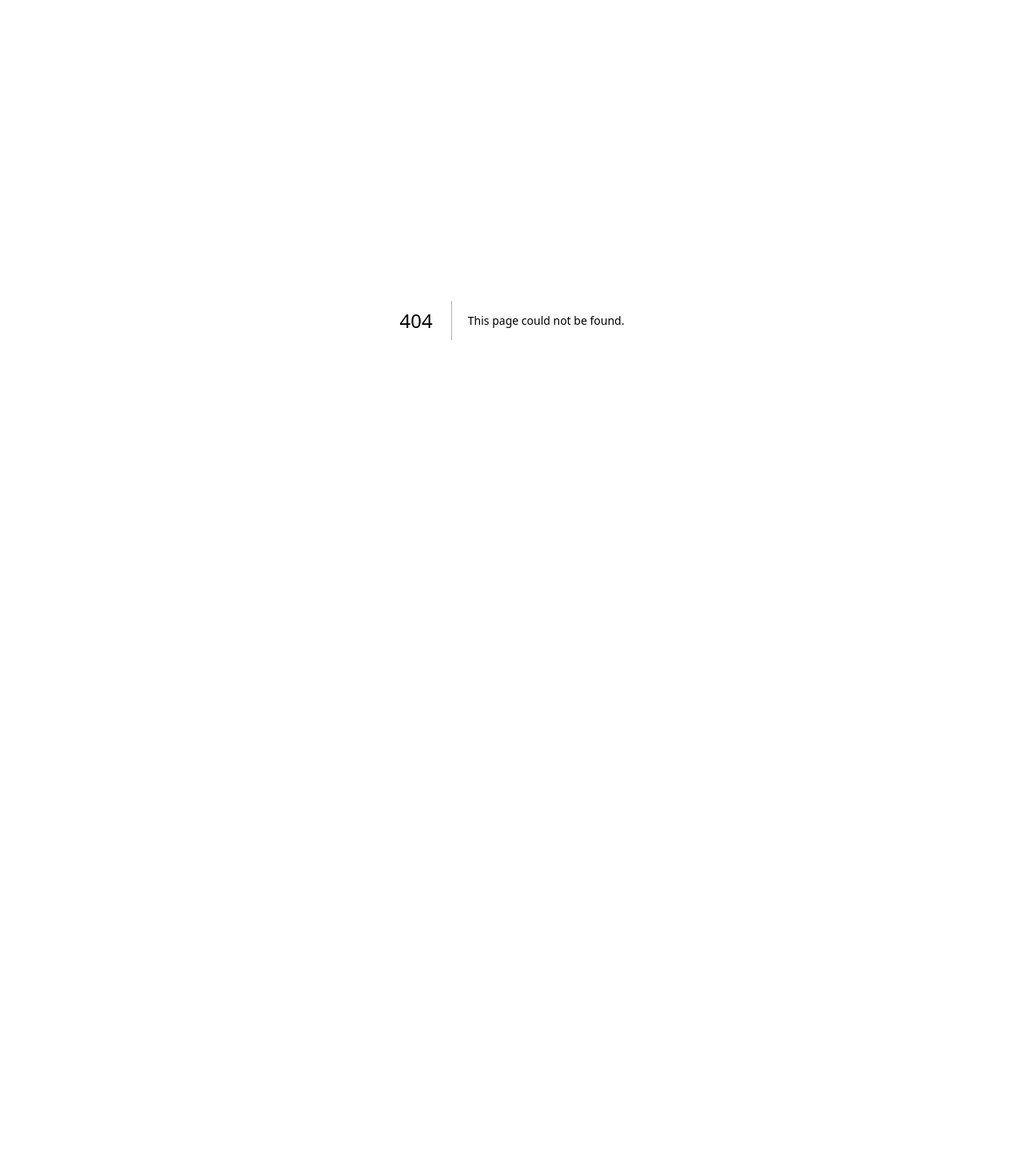
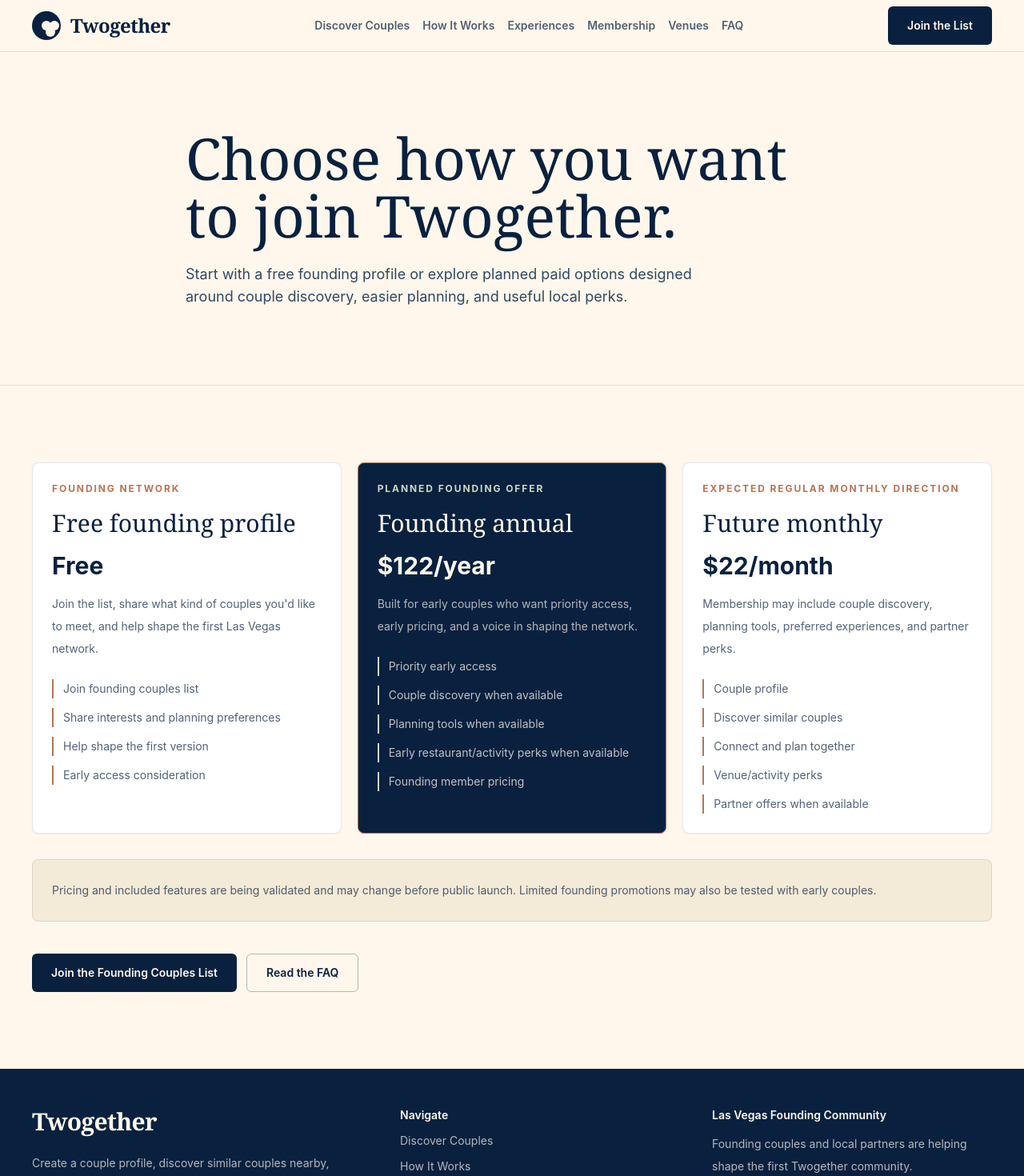
Before and after one commit to harroitsrichard/twogether, a Next.js app: page /membership in a window 1280 px wide. Before the commit this address had no page. Shown: the top 1470 px of the page at 80% size. Before the commit the page ends 800 px from the top, so only its background shows below. Built offline with nearby package versions, Linux system fonts and the light colour scheme.

Commit message:
Shorten homepage and add focused pages

```diff
--- /dev/null
+++ b/app/faq/page.tsx
@@ -0,0 +1,51 @@
+import type { Metadata } from "next";
+import Link from "next/link";
+import { FAQ } from "@/components/FAQ";
+import { SiteFooter } from "@/components/SiteFooter";
+import { SiteHeader } from "@/components/SiteHeader";
+
+export const metadata: Metadata = {
+  title: "Frequently Asked Questions | Twogether",
+  description:
+    "Answers about Twogether's founding community, couple profiles, product status, planning, membership, and local venue partnerships.",
+};
+
+export default function FAQPage() {
+  return (
+    <>
+      <SiteHeader />
+      <main id="top" className="bg-cream text-navy">
+        <section className="border-b border-navy/10 py-16 sm:py-20 lg:py-24">
+          <div className="container-page max-w-4xl">
+            <h1 className="display-heading">Questions, answered clearly.</h1>
+            <p className="body-large mt-6 max-w-2xl">
+              Learn who Twogether is for, what is being built, how couples stay in control, and
+              what founding membership currently means.
+            </p>
+          </div>
+        </section>
+
+        <section className="py-16 sm:py-20 lg:py-24">
+          <div className="container-page">
+            <FAQ />
+          </div>
+        </section>
+
+        <section className="bg-navy py-14 text-cream sm:py-16">
+          <div className="container-page flex flex-col gap-6 lg:flex-row lg:items-center lg:justify-between">
+            <div>
+              <h2 className="font-serif text-3xl leading-tight text-cream sm:text-4xl">Help shape what comes next.</h2>
+              <p className="mt-3 max-w-2xl text-base leading-7 text-cream/70">
+                Founding couples are helping define the profiles, planning tools, and community standards that matter most.
+              </p>
+            </div>
+            <Link href="/join" className="inline-flex min-h-12 items-center justify-center rounded-md bg-clay px-6 py-3 text-sm font-semibold text-cream transition hover:bg-clay-dark lg:shrink-0">
+              Join the Founding Couples List
+            </Link>
+          </div>
+        </section>
+      </main>
+      <SiteFooter />
+    </>
+  );
+}
--- /dev/null
+++ b/app/membership/page.tsx
@@ -0,0 +1,81 @@
+import type { Metadata } from "next";
+import Link from "next/link";
+import { SiteFooter } from "@/components/SiteFooter";
+import { SiteHeader } from "@/components/SiteHeader";
+import { memberships } from "@/lib/homepageProductContent";
+
+export const metadata: Metadata = {
+  title: "Membership | Twogether",
+  description:
+    "Explore Twogether's free founding profile and planned membership options for couple discovery, planning tools, local experiences, and partner perks.",
+};
+
+export default function MembershipPage() {
+  return (
+    <>
+      <SiteHeader />
+      <main id="top" className="bg-cream text-navy">
+        <section className="border-b border-navy/10 py-16 sm:py-20 lg:py-24">
+          <div className="container-page max-w-4xl">
+            <h1 className="display-heading">Choose how you want to join Twogether.</h1>
+            <p className="body-large mt-6 max-w-2xl">
+              Start with a free founding profile or explore planned paid options designed around
+              couple discovery, easier planning, and useful local perks.
+            </p>
+          </div>
+        </section>
+
+        <section className="py-16 sm:py-20 lg:py-24">
+          <div className="container-page">
+            <div className="grid gap-5 lg:grid-cols-3">
+              {memberships.map((membership) => (
+                <article
+                  key={membership.title}
+                  className={`rounded-lg border p-6 shadow-sm ${
+                    membership.featured ? "border-clay bg-navy text-cream" : "border-navy/10 bg-white text-navy"
+                  }`}
+                >
+                  <p className={`text-xs font-bold uppercase tracking-[0.16em] ${membership.featured ? "text-sage-light" : "text-clay"}`}>
+                    {membership.note}
+                  </p>
+                  <h2 className="mt-4 font-serif text-3xl leading-tight">{membership.title}</h2>
+                  <p className="mt-4 text-3xl font-bold">{membership.price}</p>
+                  <p className={`mt-4 text-sm leading-7 ${membership.featured ? "text-cream/70" : "text-navy/70"}`}>
+                    {membership.copy}
+                  </p>
+                  <div className="mt-6 grid gap-3">
+                    {membership.features.map((feature) => (
+                      <p
+                        key={feature}
+                        className={`border-l-2 pl-3 text-sm leading-6 ${
+                          membership.featured ? "border-sage-light text-cream/75" : "border-clay text-navy/70"
+                        }`}
+                      >
+                        {feature}
+                      </p>
+                    ))}
+                  </div>
+                </article>
+              ))}
+            </div>
+
+            <div className="mt-8 rounded-lg border border-navy/10 bg-sand p-6 text-sm leading-7 text-navy/70">
+              Pricing and included features are being validated and may change before public launch.
+              Limited founding promotions may also be tested with early couples.
+            </div>
+
+            <div className="mt-10 flex flex-col gap-3 sm:flex-row">
+              <Link href="/join" className="button-primary">
+                Join the Founding Couples List
+              </Link>
+              <Link href="/faq" className="button-secondary">
+                Read the FAQ
+              </Link>
+            </div>
+          </div>
+        </section>
+      </main>
+      <SiteFooter />
+    </>
+  );
+}
--- a/app/page.tsx
+++ b/app/page.tsx
@@ -1,62 +1,121 @@
 import Image from "next/image";
 import Link from "next/link";
-import { ArrowIcon } from "@/components/MarketingVisuals";
-import { CouplesWaitlistForm } from "@/components/CouplesWaitlistForm";
-import { FAQ } from "@/components/FAQ";
-import {
-  CoupleDiscoverySection,
-  GapSection,
-  MembershipSection,
-  PlanCategoriesSection,
-  PlanningFlowSection,
-  ProductPreviewSection,
-  TrustSafetySection,
-  VenuePartnershipSection,
-} from "@/components/HomeProductSections";
+import { ArrowIcon, PlanImage, ProfileImage } from "@/components/MarketingVisuals";
 import { SiteFooter } from "@/components/SiteFooter";
 import { SiteHeader } from "@/components/SiteHeader";
-import { VenuePartnerForm } from "@/components/VenuePartnerForm";
 import { heroImage } from "@/lib/marketingContent";
 
-const productLoop = ["Profile", "Discover", "Connect", "Pick a spot", "Make it happen"];
+const steps = [
+  {
+    number: "01",
+    title: "Discover couples",
+    copy: "Find like-minded couples nearby through shared interests and everyday life.",
+    icon: "discover",
+  },
+  {
+    number: "02",
+    title: "Connect naturally",
+    copy: "Start a conversation with useful context already built in.",
+    icon: "connect",
+  },
+  {
+    number: "03",
+    title: "Make a plan",
+    copy: "Choose a place, activity, and time that work for both couples.",
+    icon: "plan",
+  },
+  {
+    number: "04",
+    title: "Build your circle",
+    copy: "Turn a good first hangout into meaningful friendship and community.",
+    icon: "community",
+  },
+];
 
-function HeroProductLoop() {
+const pathways = [
+  {
+    title: "Meet couples like you",
+    copy: "See how shared profiles help couples find people with similar interests, lifestyles, and social pace.",
+    href: "/couples",
+    linkLabel: "Discover Couples",
+    image: "profiles",
+  },
+  {
+    title: "Turn conversation into plans",
+    copy: "Follow the Twogether flow from a first hello to a confirmed place and time.",
+    href: "/how-it-works",
+    linkLabel: "How It Works",
+    image: "plan",
+    position: "34% 52%",
+  },
+  {
+    title: "Find local places to go",
+    copy: "Explore restaurants, activities, local favorites, and future partner perks.",
+    href: "/experiences",
+    linkLabel: "Experiences",
+    image: "plan",
+    position: "58% 45%",
+  },
+  {
+    title: "See membership options",
+    copy: "Learn what is included in the free founding profile and planned paid membership options.",
+    href: "/membership",
+    linkLabel: "Membership",
+    image: "plan",
+    position: "82% 48%",
+  },
+];
+
+function StepIcon({ name }: { name: string }) {
+  const common = {
+    fill: "none",
+    stroke: "currentColor",
+    strokeLinecap: "round" as const,
+    strokeLinejoin: "round" as const,
+    strokeWidth: 1.7,
+  };
+
   return (
-    <div className="mt-8 flex flex-wrap items-center gap-2 text-xs font-bold text-cream/75 sm:text-sm">
-      {productLoop.map((step, index) => (
-        <div key={step} className="flex items-center gap-2">
-          <span className="rounded-full border border-cream/20 bg-cream/10 px-3 py-2">{step}</span>
-          {index < productLoop.length - 1 ? (
-            <span className="text-clay" aria-hidden="true">
-              <ArrowIcon />
-            </span>
-          ) : null}
-        </div>
-      ))}
-    </div>
+    <span className="grid h-14 w-14 place-items-center rounded-full bg-sand text-sage" aria-hidden="true">
+      <svg viewBox="0 0 24 24" className="h-7 w-7">
+        {name === "discover" ? (
+          <>
+            <circle cx="10.5" cy="10.5" r="5.5" {...common} />
+            <path d="m15 15 4 4" {...common} />
+          </>
+        ) : null}
+        {name === "connect" ? (
+          <>
+            <path d="M5 6.5h14v9H9l-4 3v-12Z" {...common} />
+            <path d="M9 10h6M9 13h4" {...common} />
+          </>
+        ) : null}
+        {name === "plan" ? (
+          <>
+            <rect x="4" y="5.5" width="16" height="14" rx="2" {...common} />
+            <path d="M8 3.5v4M16 3.5v4M4 9.5h16M8 13h3M8 16h6" {...common} />
+          </>
+        ) : null}
+        {name === "community" ? (
+          <>
+            <circle cx="8" cy="9" r="2.5" {...common} />
+            <circle cx="16" cy="9" r="2.5" {...common} />
+            <path d="M3.5 19c.3-3.1 2-5 4.5-5s4.2 1.9 4.5 5M11.5 19c.3-3.1 2-5 4.5-5s4.2 1.9 4.5 5" {...common} />
+          </>
+        ) : null}
+      </svg>
+    </span>
   );
 }
 
-function HeroVisual() {
+function PathwayImage({ image, position, title }: { image: string; position?: string; title: string }) {
+  if (image === "profiles") {
+    return <ProfileImage position="0% 0%" className="aspect-[16/10] w-full" alt={`${title} preview`} />;
+  }
+
   return (
-    <div className="relative">
-      <div className="absolute -inset-6 rounded-[2.5rem] bg-clay/10 blur-2xl" />
-      <div className="relative overflow-hidden rounded-[2rem] border border-cream/10 bg-cream/10 shadow-soft">
-        <div className="relative min-h-[360px] sm:min-h-[520px]">
-          <Image
-            src={heroImage}
-            alt="Several couples laughing together during a lively local hangout"
-            fill
-            priority
-            sizes="(min-width: 1024px) 58vw, 100vw"
-            className="object-cover"
-          />
-        </div>
-        <div className="absolute inset-x-4 bottom-4 rounded-xl border border-cream/20 bg-navy/80 p-4 backdrop-blur">
-          <p className="text-xs font-bold uppercase tracking-[0.16em] text-sage-light">A Twogether plan</p>
-          <p className="mt-2 text-sm font-bold text-cream">Two couples. A place everyone likes. A time everyone confirmed.</p>
-        </div>
-      </div>
+    <div className="aspect-[16/10] overflow-hidden">
+      <PlanImage position={position ?? "50% 50%"} title={title} />
     </div>
   );
 }
@@ -64,84 +123,109 @@
 export default function Home() {
   return (
     <>
-      <SiteHeader variant="dark" />
+      <SiteHeader />
       <main id="top" className="bg-cream text-navy">
-        <section className="overflow-hidden bg-navy text-cream">
-          <div className="container-page grid min-h-[calc(100svh-4rem)] items-center gap-12 py-12 lg:grid-cols-[0.82fr_1.18fr] lg:py-16">
-            <div className="max-w-2xl">
-              <h1 className="display-heading text-cream">Find your couple crew.</h1>
-              <p className="mt-6 max-w-xl text-base leading-8 text-cream/80 sm:text-lg">
-                Twogether helps couples create a shared profile, discover similar couples nearby,
-                connect naturally, and make real plans at local restaurants, activities, and venues.
+        <section className="border-b border-navy/10">
+          <div className="container-page grid items-center gap-10 py-12 lg:min-h-[680px] lg:grid-cols-[0.75fr_1.25fr] lg:gap-12 lg:py-14">
+            <div className="max-w-xl">
+              <h1 className="display-heading">Find your couple crew.</h1>
+              <p className="mt-6 max-w-lg text-lg leading-8 text-navy/70">
+                Meet like-minded couples, make real plans, and build friendships around the things
+                you already love to do.
               </p>
               <div className="mt-8 flex flex-col gap-3 sm:flex-row">
-                <Link
-                  href="#founding-couples"
-                  className="inline-flex min-h-12 items-center justify-center rounded-md bg-clay px-6 py-3 text-sm font-semibold text-cream transition hover:bg-clay-dark focus:outline-none focus:ring-2 focus:ring-clay focus:ring-offset-2 focus:ring-offset-navy sm:whitespace-nowrap"
-                >
+                <Link href="/join" className="button-primary">
                   Join the Founding Couples List
                 </Link>
-                <Link
-                  href="#how-it-works"
-                  className="inline-flex min-h-12 items-center justify-center rounded-md border border-cream/30 px-6 py-3 text-sm font-semibold text-cream transition hover:border-cream hover:bg-cream hover:text-navy focus:outline-none focus:ring-2 focus:ring-cream focus:ring-offset-2 focus:ring-offset-navy sm:whitespace-nowrap"
-                >
+                <Link href="/how-it-works" className="button-secondary">
                   See How It Works
                 </Link>
               </div>
-              <Link href="#venues" className="mt-5 inline-flex text-sm font-semibold text-cream/70 underline decoration-clay underline-offset-4 hover:text-cream">
-                For Restaurants &amp; Venues
-              </Link>
-              <HeroProductLoop />
+              <div className="mt-8 flex items-center gap-3 border-t border-navy/10 pt-5 text-sm font-semibold leading-6 text-navy/65">
+                <span className="grid h-10 w-10 shrink-0 place-items-center rounded-full bg-sage/20 text-sage" aria-hidden="true">
+                  <svg viewBox="0 0 24 24" className="h-6 w-6">
+                    <circle cx="8" cy="8" r="2.5" fill="currentColor" />
+                    <circle cx="16" cy="8" r="2.5" fill="currentColor" />
+                    <path d="M3.5 19c.2-4 1.8-6 4.5-6s4.3 2 4.5 6M11.5 19c.2-4 1.8-6 4.5-6s4.3 2 4.5 6" fill="none" stroke="currentColor" strokeWidth="1.8" strokeLinecap="round" />
+                  </svg>
+                </span>
+                <span>Friendship-first. Built for established couples.</span>
+              </div>
             </div>
-            <HeroVisual />
+
+            <div className="relative min-h-[420px] overflow-hidden rounded-lg border border-navy/10 bg-sand shadow-soft sm:min-h-[560px]">
+              <Image
+                src={heroImage}
+                alt="A group of established couples laughing together at a lively local food hall"
+                fill
+                priority
+                sizes="(min-width: 1024px) 58vw, 100vw"
+                className="object-cover"
+              />
+            </div>
           </div>
         </section>
 
-        <GapSection />
-        <ProductPreviewSection />
-        <CoupleDiscoverySection />
-        <PlanningFlowSection />
-        <PlanCategoriesSection />
-        <MembershipSection />
-        <VenuePartnershipSection />
-        <TrustSafetySection />
-
-        <section id="founding-couples" className="scroll-mt-24 bg-cream py-16 sm:py-20 lg:py-24">
-          <div className="container-page grid gap-8 lg:grid-cols-[0.66fr_1.34fr] lg:items-start">
-            <div>
-              <p className="text-xs font-bold uppercase tracking-[0.18em] text-clay">Founding couples</p>
-              <h2 className="section-heading mt-3">Help shape the first Las Vegas network.</h2>
-              <p className="body-large mt-5">
-                Tell us what kind of couple friends, local hangouts, planning support, and pricing would make Twogether worth using.
-              </p>
+        <section className="bg-white py-14 sm:py-16">
+          <div className="container-page">
+            <h2 className="mx-auto max-w-3xl text-center font-serif text-3xl leading-tight sm:text-4xl">
+              Friendships that fit your life, in four simple steps.
+            </h2>
+            <div className="mt-10 grid gap-8 sm:grid-cols-2 lg:grid-cols-4 lg:gap-6">
+              {steps.map((step, index) => (
+                <article key={step.title} className="relative text-center">
+                  <div className="flex justify-center">
+                    <StepIcon name={step.icon} />
+                  </div>
+                  <p className="mt-4 text-sm font-bold text-clay">{step.number}</p>
+                  <h3 className="mt-2 font-serif text-2xl leading-tight">{step.title}</h3>
+                  <p className="mx-auto mt-3 max-w-xs text-sm leading-6 text-navy/65">{step.copy}</p>
+                  {index < steps.length - 1 ? (
+                    <span className="absolute -right-4 top-5 hidden text-sage/60 lg:block" aria-hidden="true">
+                      <ArrowIcon />
+                    </span>
+                  ) : null}
+                </article>
+              ))}
             </div>
-            <CouplesWaitlistForm />
           </div>
         </section>
 
-        <section id="venue-partner" className="scroll-mt-24 bg-sand py-16 sm:py-20 lg:py-24">
-          <div className="container-page grid gap-8 lg:grid-cols-[0.66fr_1.34fr] lg:items-start">
-            <div>
-              <p className="text-xs font-bold uppercase tracking-[0.18em] text-clay">Early venue partners</p>
-              <h2 className="section-heading mt-3">Test useful offers without a heavy package.</h2>
-              <p className="body-large mt-5">
-                Start with a perk, featured placement, group offer, or preferred experience and learn what brings quality local couples through the door.
+        <section className="bg-sand py-14 sm:py-16 lg:py-20">
+          <div className="container-page">
+            <div className="mx-auto max-w-2xl text-center">
+              <h2 className="section-heading">Explore Twogether</h2>
+              <p className="mt-4 text-base leading-7 text-navy/65">
+                Start with the part of the experience that matters most to you.
               </p>
             </div>
-            <VenuePartnerForm />
+            <div className="mt-10 grid gap-4 md:grid-cols-2 xl:grid-cols-4">
+              {pathways.map((pathway) => (
+                <article key={pathway.title} className="overflow-hidden rounded-lg border border-navy/10 bg-cream shadow-sm">
+                  <PathwayImage image={pathway.image} position={pathway.position} title={pathway.title} />
+                  <div className="p-5">
+                    <h3 className="font-serif text-2xl leading-tight">{pathway.title}</h3>
+                    <p className="mt-3 text-sm leading-6 text-navy/65">{pathway.copy}</p>
+                    <Link href={pathway.href} className="mt-5 inline-flex items-center gap-2 text-sm font-bold text-clay transition hover:text-clay-dark">
+                      {pathway.linkLabel}
+                      <ArrowIcon />
+                    </Link>
+                  </div>
+                </article>
+              ))}
+            </div>
           </div>
         </section>
 
-        <section id="faq" className="scroll-mt-24 bg-cream py-16 sm:py-20 lg:py-24">
+        <section className="bg-navy py-14 text-center text-cream sm:py-16">
           <div className="container-page">
-            <div className="mb-10 max-w-3xl">
-              <p className="text-xs font-bold uppercase tracking-[0.18em] text-clay">FAQ</p>
-              <h2 className="section-heading mt-3">What is live now, and what comes next?</h2>
-              <p className="body-large mt-5">
-                Clear answers about the founding network, product status, couple control, pricing, and local partners.
-              </p>
-            </div>
-            <FAQ />
+            <h2 className="font-serif text-4xl leading-tight text-cream sm:text-5xl">Las Vegas is better together.</h2>
+            <p className="mx-auto mt-4 max-w-xl text-base leading-7 text-cream/70">
+              Be part of the founding couples helping shape the first Twogether community.
+            </p>
+            <Link href="/join" className="mt-7 inline-flex min-h-12 items-center justify-center rounded-md bg-clay px-6 py-3 text-sm font-semibold text-cream transition hover:bg-clay-dark focus:outline-none focus:ring-2 focus:ring-clay focus:ring-offset-2 focus:ring-offset-navy">
+              Join the Founding Couples List
+            </Link>
           </div>
         </section>
       </main>
--- a/components/SiteFooter.tsx
+++ b/components/SiteFooter.tsx
@@ -1,13 +1,13 @@
 import Link from "next/link";
 
 const footerLinks = [
-  { href: "/#how-it-works", label: "How It Works" },
-  { href: "/#discover-couples", label: "Discover Couples" },
-  { href: "/#plan-together", label: "Plan Together" },
-  { href: "/#membership", label: "Membership" },
-  { href: "/#venues", label: "Venues" },
-  { href: "/#faq", label: "FAQ" },
-  { href: "/#founding-couples", label: "Join the List" },
+  { href: "/couples", label: "Discover Couples" },
+  { href: "/how-it-works", label: "How It Works" },
+  { href: "/experiences", label: "Experiences" },
+  { href: "/membership", label: "Membership" },
+  { href: "/venues", label: "Venues" },
+  { href: "/faq", label: "FAQ" },
+  { href: "/join", label: "Join the List" },
 ];
 
 export function SiteFooter() {
--- a/components/SiteHeader.tsx
+++ b/components/SiteHeader.tsx
@@ -1,12 +1,12 @@
 import Link from "next/link";
 
 const navLinks = [
-  { href: "/#how-it-works", label: "How It Works" },
-  { href: "/#discover-couples", label: "Discover Couples" },
-  { href: "/#plan-together", label: "Plan Together" },
-  { href: "/#membership", label: "Membership" },
-  { href: "/#venues", label: "Venues" },
-  { href: "/#faq", label: "FAQ" },
+  { href: "/couples", label: "Discover Couples" },
+  { href: "/how-it-works", label: "How It Works" },
+  { href: "/experiences", label: "Experiences" },
+  { href: "/membership", label: "Membership" },
+  { href: "/venues", label: "Venues" },
+  { href: "/faq", label: "FAQ" },
 ];
 
 type SiteHeaderProps = {
@@ -46,8 +46,37 @@
           ))}
         </nav>
 
+        <div className="ml-auto flex items-center gap-3 xl:ml-0">
+          <details className="group relative xl:hidden">
+            <summary
+              className={`grid h-11 w-11 cursor-pointer list-none place-items-center rounded-md border transition [&::-webkit-details-marker]:hidden ${
+                isDark ? "border-cream/25 text-cream" : "border-navy/20 text-navy"
+              }`}
+              aria-label="Open navigation menu"
+            >
+              <svg aria-hidden="true" viewBox="0 0 24 24" className="h-5 w-5">
+                <path d="M5 7h14M5 12h14M5 17h14" fill="none" stroke="currentColor" strokeLinecap="round" strokeWidth="1.8" />
+              </svg>
+            </summary>
+            <nav
+              className={`absolute right-0 top-14 z-50 grid w-64 gap-1 rounded-lg border p-2 shadow-soft ${
+                isDark ? "border-cream/10 bg-navy text-cream" : "border-navy/10 bg-cream text-navy"
+              }`}
+              aria-label="Mobile navigation"
+            >
+              {navLinks.map((link) => (
+                <Link key={link.href} href={link.href} className="rounded-md px-4 py-3 text-sm font-semibold transition hover:bg-sand hover:text-navy">
+                  {link.label}
+                </Link>
+              ))}
+              <Link href="/join" className={`mt-1 rounded-md px-4 py-3 text-sm font-semibold ${isDark ? "bg-clay text-cream" : "bg-navy text-cream"}`}>
+                Join the List
+              </Link>
+            </nav>
+          </details>
+
           <Link
-          href="/#founding-couples"
+            href="/join"
             className={`hidden min-h-12 items-center justify-center rounded-md px-6 py-3 text-sm font-semibold transition focus:outline-none focus:ring-2 sm:inline-flex sm:whitespace-nowrap ${
               isDark
                 ? "bg-clay text-cream hover:bg-clay-dark focus:ring-clay focus:ring-offset-2 focus:ring-offset-navy"
@@ -57,6 +86,7 @@
             Join the List
           </Link>
         </div>
+      </div>
     </header>
   );
 }
```
Lines whose indentation alone changed are shown as unchanged.
